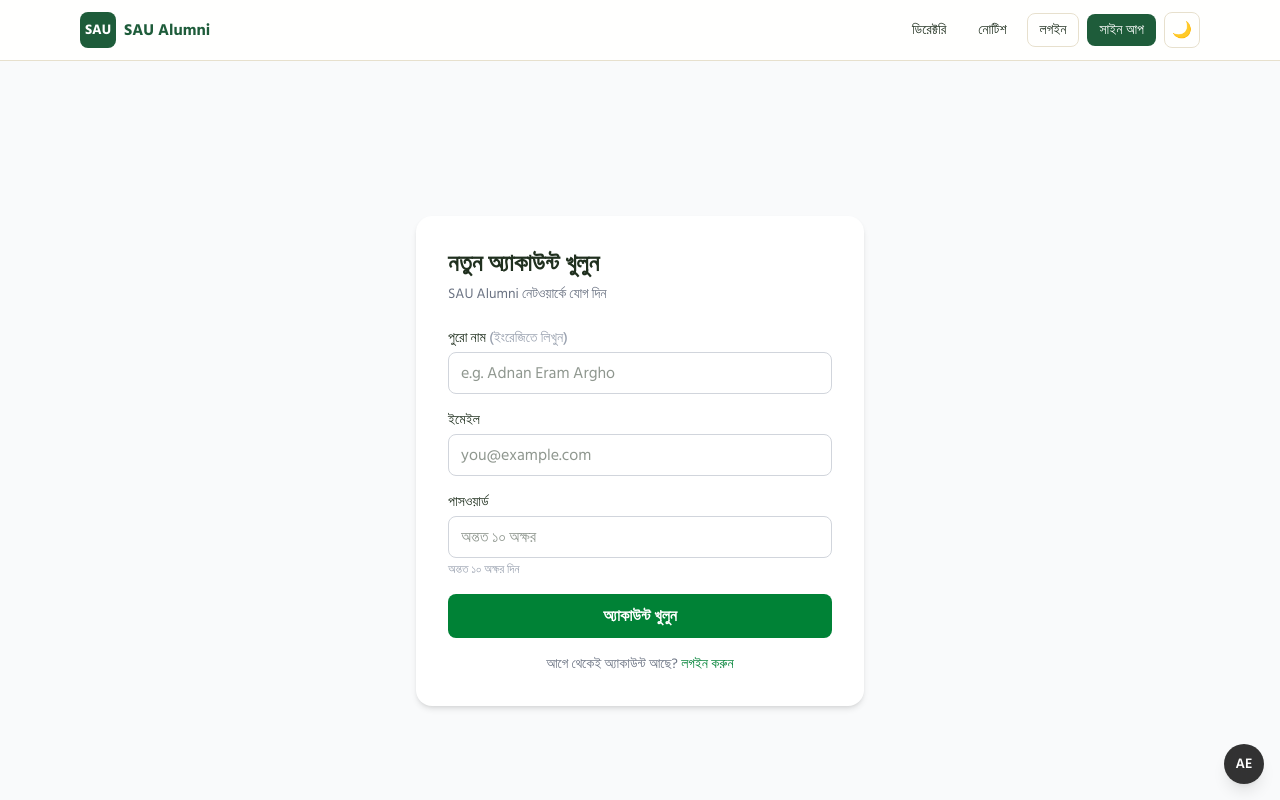
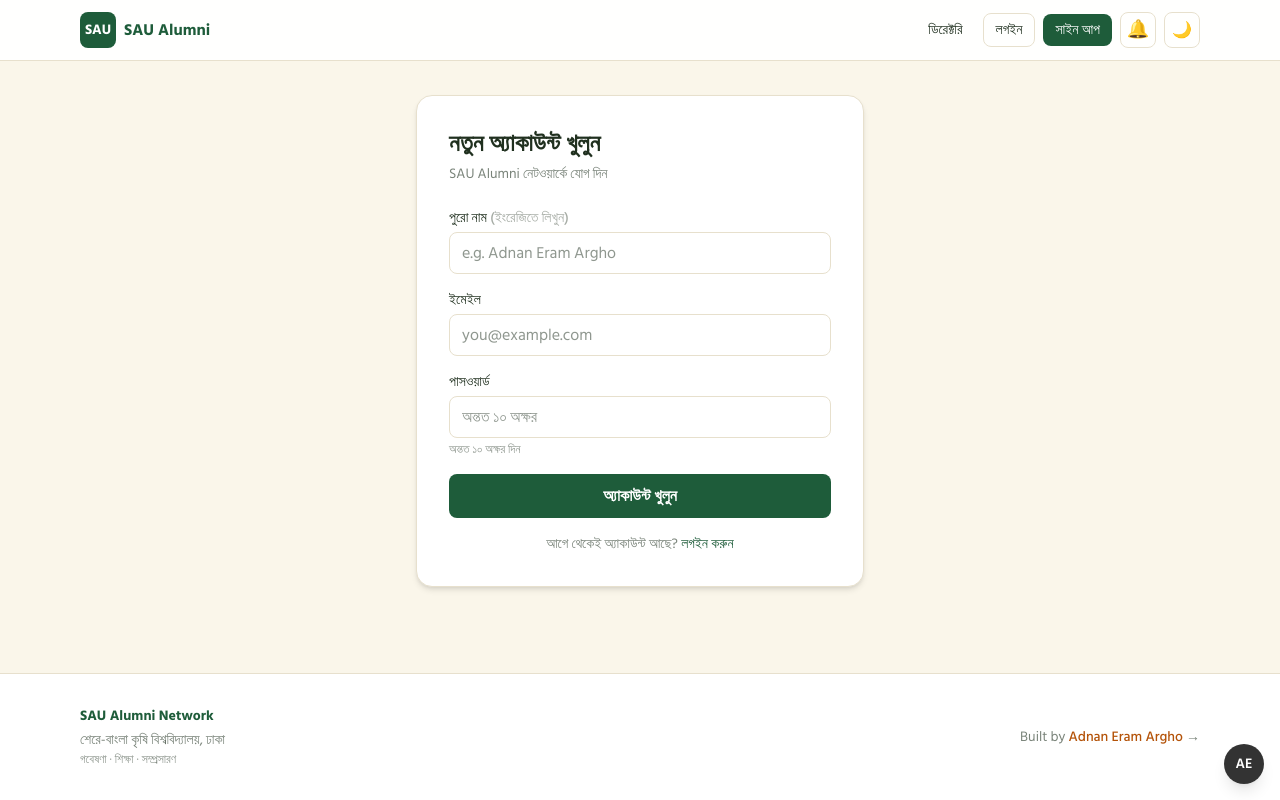
Before and after one commit to Adnan-Eram-Argho/sau-alumni, a Next.js app: page /auth/signup in a window 1280 px wide. Shown: the top 800 px of the page. Built offline with nearby package versions, Linux system fonts and the light colour scheme; no server answers.

Commit message:
login bug fixed

```diff
--- a/app/auth/login/page.tsx
+++ b/app/auth/login/page.tsx
@@ -39,7 +39,6 @@ export default function LoginPage() {
       });
 
       if (loginError) {
-        // Kon jaygay bhul seta bole na — shudhu "mile ni"
         setError("ইমেইল বা পাসওয়ার্ড সঠিক নয়। আবার চেষ্টা করুন।");
         return;
       }
@@ -60,11 +59,14 @@ export default function LoginPage() {
     }
   }
 
+  const inputClass =
+    "mt-1 w-full rounded-lg border border-line bg-surface px-3 py-2 focus:border-sau focus:outline-none";
+
   return (
-    <main className="flex min-h-screen items-center justify-center bg-gray-50 p-6">
-      <div className="w-full max-w-md rounded-2xl bg-white p-8 shadow-md">
+    <main className="flex min-h-[70vh] items-center justify-center bg-base p-6">
+      <div className="w-full max-w-md rounded-2xl border border-line bg-surface p-8 shadow-md">
         <h1 className="text-2xl font-bold">লগইন করুন</h1>
-        <p className="mt-1 text-sm text-gray-500">আবার স্বাগতম!</p>
+        <p className="mt-1 text-sm text-ink/60">আবার স্বাগতম!</p>
 
         <form onSubmit={handleLogin} className="mt-6 space-y-4">
           <div>
@@ -78,7 +80,7 @@ export default function LoginPage() {
               value={email}
               onChange={(e) => setEmail(e.target.value)}
               placeholder="you@example.com"
-              className="mt-1 w-full rounded-lg border border-gray-300 px-3 py-2 focus:border-green-600 focus:outline-none"
+              className={inputClass}
               required
             />
           </div>
@@ -94,29 +96,31 @@ export default function LoginPage() {
               value={password}
               onChange={(e) => setPassword(e.target.value)}
               placeholder="আপনার পাসওয়ার্ড"
-              className="mt-1 w-full rounded-lg border border-gray-300 px-3 py-2 focus:border-green-600 focus:outline-none"
+              className={inputClass}
               required
             />
           </div>
 
           {error && (
-            <p className="rounded-lg bg-red-50 p-3 text-sm text-red-600">{error}</p>
+            <p className="rounded-lg bg-red-50 p-3 text-sm text-red-600 dark:bg-red-500/10 dark:text-red-400">
+              {error}
+            </p>
           )}
 
           <button
             type="submit"
             disabled={loading}
-            className="w-full rounded-lg bg-green-700 py-2.5 font-semibold text-white hover:bg-green-800 disabled:opacity-50"
+            className="w-full rounded-lg bg-sau py-2.5 font-semibold text-white hover:bg-sau-hover disabled:opacity-50"
           >
             {loading ? "অপেক্ষা করুন..." : "লগইন"}
           </button>
         </form>
 
-        <p className="mt-4 text-center text-sm text-gray-500">
+        <p className="mt-4 text-center text-sm text-ink/60">
           অ্যাকাউন্ট নেই?{" "}
           <Link
             href="/auth/signup"
-            className="font-medium text-green-700 hover:underline"
+            className="font-medium text-sau hover:underline dark:text-emerald-300"
           >
             নতুন অ্যাকাউন্ট খুলুন
           </Link>
--- a/app/auth/signup/page.tsx
+++ b/app/auth/signup/page.tsx
@@ -41,6 +41,7 @@ export default function SignupPage() {
     try {
       const supabase = createClient();
 
+      // Email confirm OFF — sathe sathe account + auto login
       const { data, error: signupError } = await supabase.auth.signUp({
         email: result.data.email,
         password: result.data.password,
@@ -97,16 +98,19 @@ export default function SignupPage() {
     }
   }
 
+  const inputClass =
+    "mt-1 w-full rounded-lg border border-line bg-surface px-3 py-2 focus:border-sau focus:outline-none";
+
   return (
-    <main className="flex min-h-screen items-center justify-center bg-gray-50 p-6">
-      <div className="w-full max-w-md rounded-2xl bg-white p-8 shadow-md">
+    <main className="flex min-h-[70vh] items-center justify-center bg-base p-6">
+      <div className="w-full max-w-md rounded-2xl border border-line bg-surface p-8 shadow-md">
         <h1 className="text-2xl font-bold">নতুন অ্যাকাউন্ট খুলুন</h1>
-        <p className="mt-1 text-sm text-gray-500">SAU Alumni নেটওয়ার্কে যোগ দিন</p>
+        <p className="mt-1 text-sm text-ink/60">SAU Alumni নেটওয়ার্কে যোগ দিন</p>
 
         <form onSubmit={handleSignup} className="mt-6 space-y-4">
           <div>
             <label htmlFor="fullName" className="block text-sm font-medium">
-              পুরো নাম <span className="text-gray-400">(ইংরেজিতে লিখুন)</span>
+              পুরো নাম <span className="text-ink/40">(ইংরেজিতে লিখুন)</span>
             </label>
             <input
               id="fullName"
@@ -115,7 +119,7 @@ export default function SignupPage() {
               value={fullName}
               onChange={(e) => setFullName(e.target.value)}
               placeholder="e.g. Adnan Eram Argho"
-              className="mt-1 w-full rounded-lg border border-gray-300 px-3 py-2 focus:border-green-600 focus:outline-none"
+              className={inputClass}
               required
             />
           </div>
@@ -131,7 +135,7 @@ export default function SignupPage() {
               value={email}
               onChange={(e) => setEmail(e.target.value)}
               placeholder="you@example.com"
-              className="mt-1 w-full rounded-lg border border-gray-300 px-3 py-2 focus:border-green-600 focus:outline-none"
+              className={inputClass}
               required
             />
           </div>
@@ -147,30 +151,32 @@ export default function SignupPage() {
               value={password}
               onChange={(e) => setPassword(e.target.value)}
               placeholder="অন্তত ১০ অক্ষর"
-              className="mt-1 w-full rounded-lg border border-gray-300 px-3 py-2 focus:border-green-600 focus:outline-none"
+              className={inputClass}
               required
             />
-            <p className="mt-1 text-xs text-gray-400">অন্তত ১০ অক্ষর দিন</p>
+            <p className="mt-1 text-xs text-ink/50">অন্তত ১০ অক্ষর দিন</p>
           </div>
 
           {error && (
-            <p className="rounded-lg bg-red-50 p-3 text-sm text-red-600">{error}</p>
+            <p className="rounded-lg bg-red-50 p-3 text-sm text-red-600 dark:bg-red-500/10 dark:text-red-400">
+              {error}
+            </p>
           )}
 
           <button
             type="submit"
             disabled={loading}
-            className="w-full rounded-lg bg-green-700 py-2.5 font-semibold text-white hover:bg-green-800 disabled:opacity-50"
+            className="w-full rounded-lg bg-sau py-2.5 font-semibold text-white hover:bg-sau-hover disabled:opacity-50"
           >
             {loading ? "অপেক্ষা করুন..." : "অ্যাকাউন্ট খুলুন"}
           </button>
         </form>
 
-        <p className="mt-4 text-center text-sm text-gray-500">
+        <p className="mt-4 text-center text-sm text-ink/60">
           আগে থেকেই অ্যাকাউন্ট আছে?{" "}
           <Link
             href="/auth/login"
-            className="font-medium text-green-700 hover:underline"
+            className="font-medium text-sau hover:underline dark:text-emerald-300"
           >
             লগইন করুন
           </Link>
--- a/components/Header.tsx
+++ b/components/Header.tsx
@@ -53,12 +53,7 @@ export default function Header() {
             >
               ডিরেক্টরি
             </Link>
-            <Link
-              href="/notices"
-              className="rounded-lg px-3 py-1.5 text-sm font-medium hover:bg-base"
-            >
-              নোটিশ
-            </Link>
+
             {email && (
               <Link
                 href="/dashboard"
--- a/components/NoticeBell.tsx
+++ b/components/NoticeBell.tsx
@@ -73,8 +73,7 @@ export default function NoticeBell() {
     };
   }, []);
 
-  if (unread === null) return null;
-
+  // Login na korle bell thakbe (badge chara) — public board-r rasta
   return (
     <Link
       href="/notices"
@@ -83,7 +82,7 @@ export default function NoticeBell() {
       className="relative flex h-9 w-9 items-center justify-center rounded-lg border border-line text-lg hover:bg-base"
     >
       🔔
-      {unread > 0 && (
+      {unread !== null && unread > 0 && (
         <span className="absolute -right-1.5 -top-1.5 flex h-5 min-w-5 items-center justify-center rounded-full bg-red-500 px-1 text-xs font-bold text-white">
           {unread > 9 ? "9+" : unread}
         </span>
```
Also changed, not shown: 1 other file (tests, documents, lock files or other folders).
